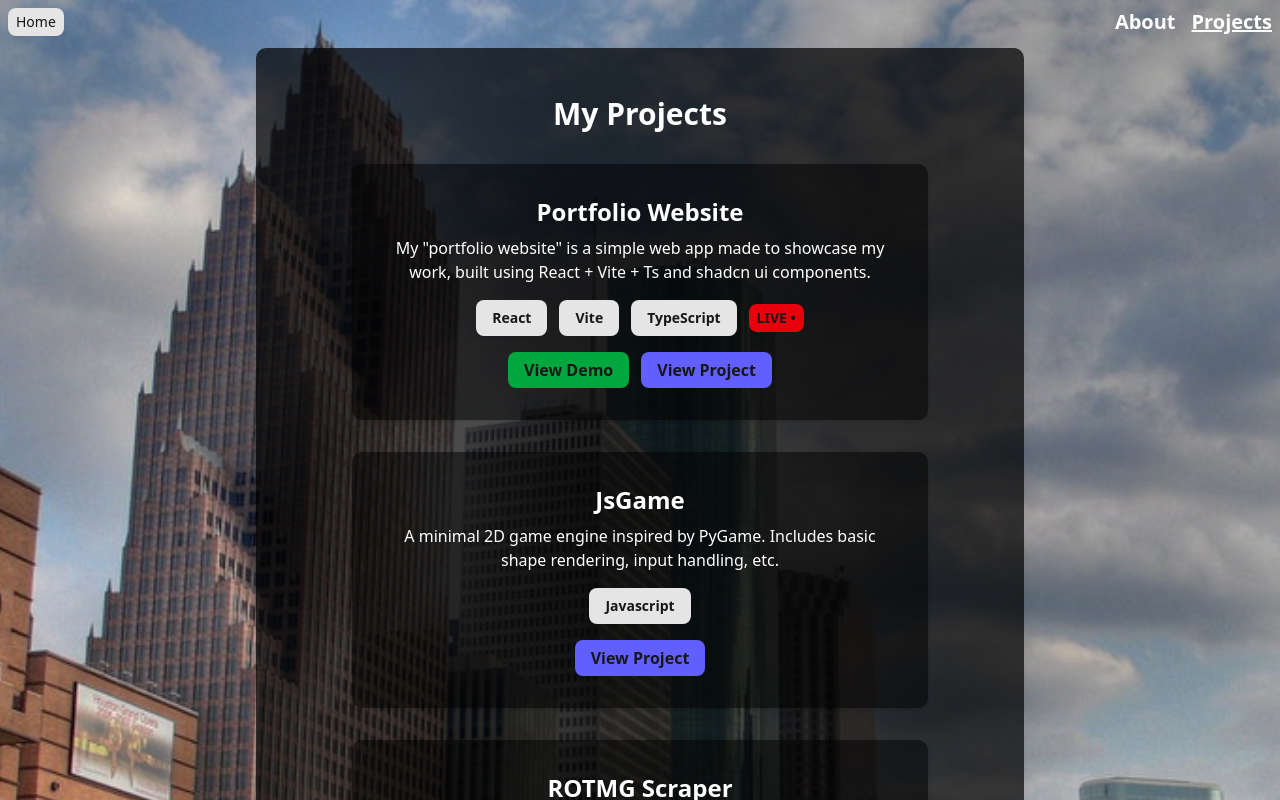
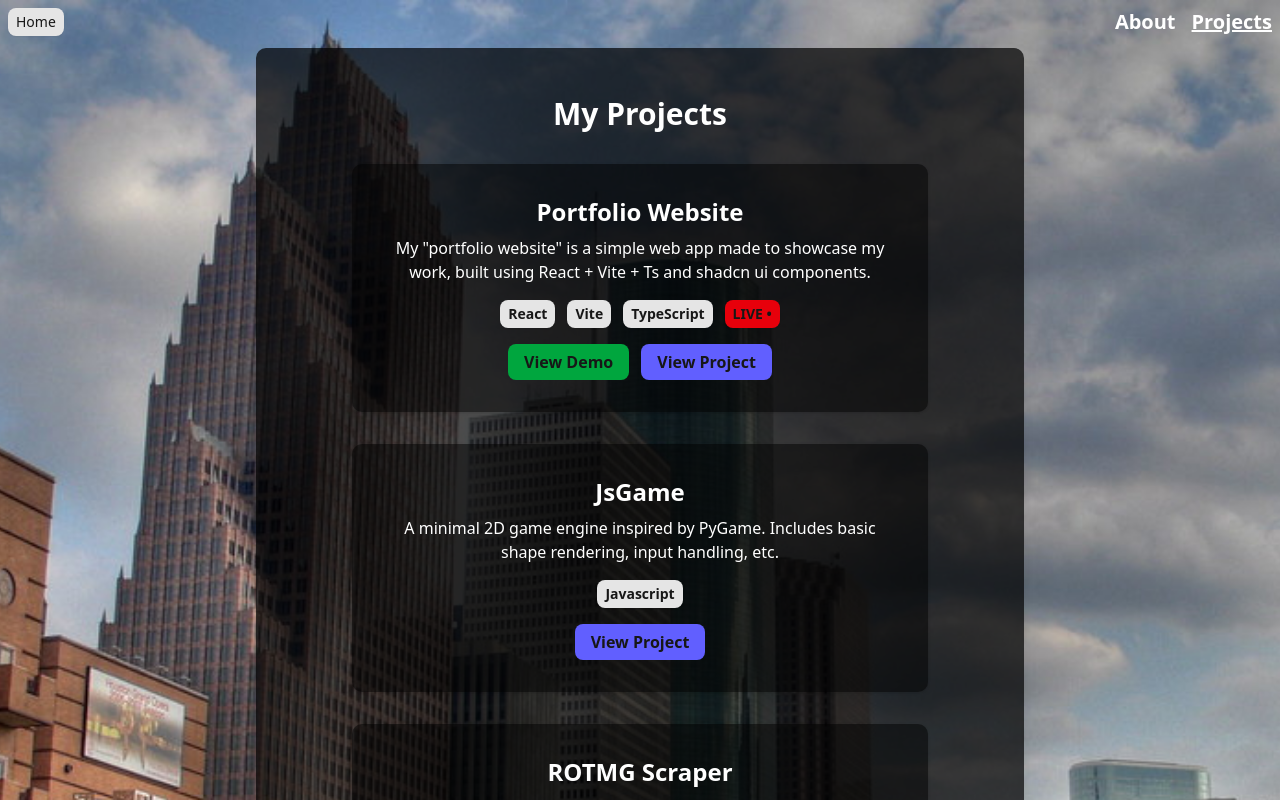
Before and after one commit to therealpyppy/therealpyppy.github.io, a React (Vite) app: page /#/traditional/projects in a window 1280 px wide. Shown: the top 800 px of the page. Built offline with nearby package versions, Linux system fonts and the light colour scheme.

Commit message:
make tags small by default

```diff
--- a/src/components/ProjectCard.tsx
+++ b/src/components/ProjectCard.tsx
@@ -35,7 +35,7 @@ export function ProjectCard({
       {tags.length > 0 && (
         <div className="flex flex-row gap-3 justify-center items-center mb-4">
           {tags.map((tag, index) => (
-            <Tag key={index} variant={tag.variant || 'default'} size={ tag.size || 'default' }>
+            <Tag key={index} variant={tag.variant || 'default'} size={ tag.size || 'sm' }>
               <strong>{tag.text}</strong>
             </Tag>
           ))}
```
